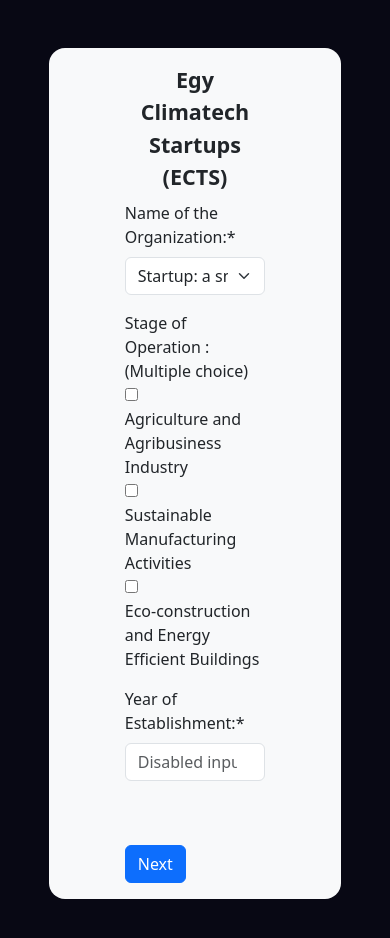
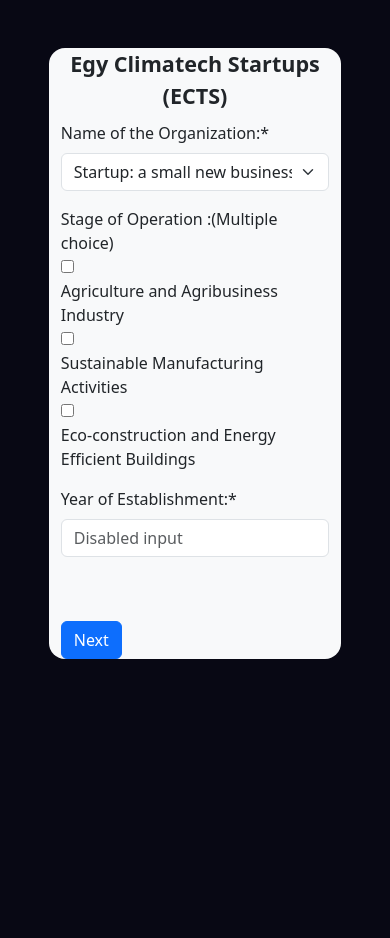
Before and after one commit to ahmedtarek52/interview-form, a plain HTML site: page index.html in a window 390 px wide. After the commit the page ends 844 px from the top, so only its background shows below. Drawn offline with Linux system fonts and the light colour scheme.

Commit message:
update padding for mobile

```diff
--- a/index.html
+++ b/index.html
@@ -17,7 +17,7 @@
 
 <body >
   <div class="container my-5 bg-light rounded-4 w-75">
-    <form class="p-3 m-5" id="myForm">
+    <form class="p-md-3 m-md-5" id="myForm">
 
       <div id="page1">
         <legend class="text-center fw-bold">Egy Climatech Startups (ECTS)</legend>
```
